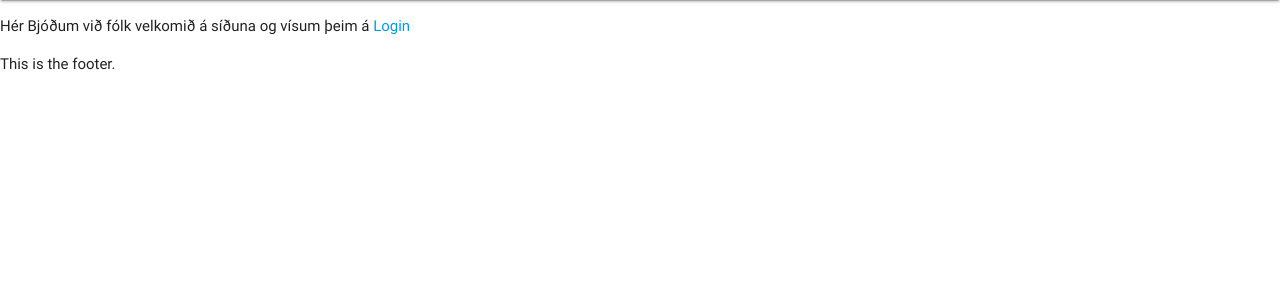
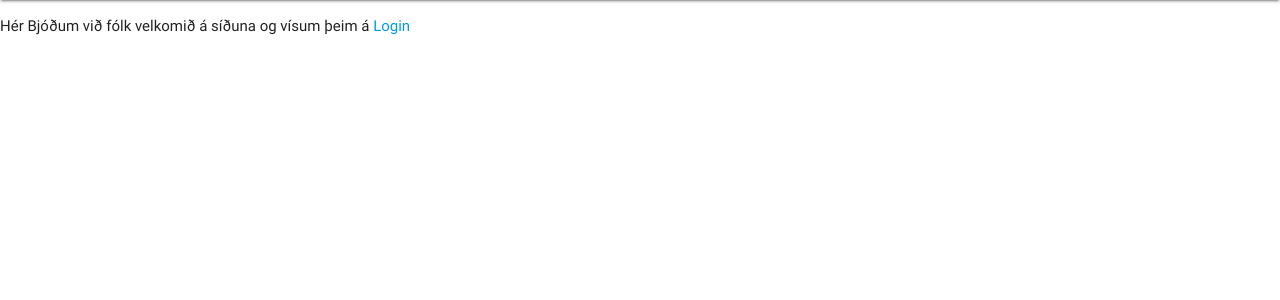
Before and after one commit to adambjorgvins/Note, a PHP site: page / in a window 1280 px wide. Shown: the part 48-348 px from the top of the page. Run offline with PHP 8.4, Linux system fonts and the light colour scheme; some libraries are stand-ins or nearby versions.

Commit message:
remove footer

```diff
--- a/footer.php
+++ /dev/null
@@ -1,9 +0,0 @@
-<?php
-/**
- * Created by PhpStorm.
- * User: AdamB
- * Date: 23.11.2016
- * Time: 20:20
- */
-?>
-<p>This is the footer.</p>
--- a/master.php
+++ b/master.php
@@ -13,6 +13,5 @@
 <body>
     <div><?php include('menu.php');?></div>
     <div><?php include($page_content);?></div>
-    <div><?php include('footer.php');?></div>
 </body>
 </html>
```
